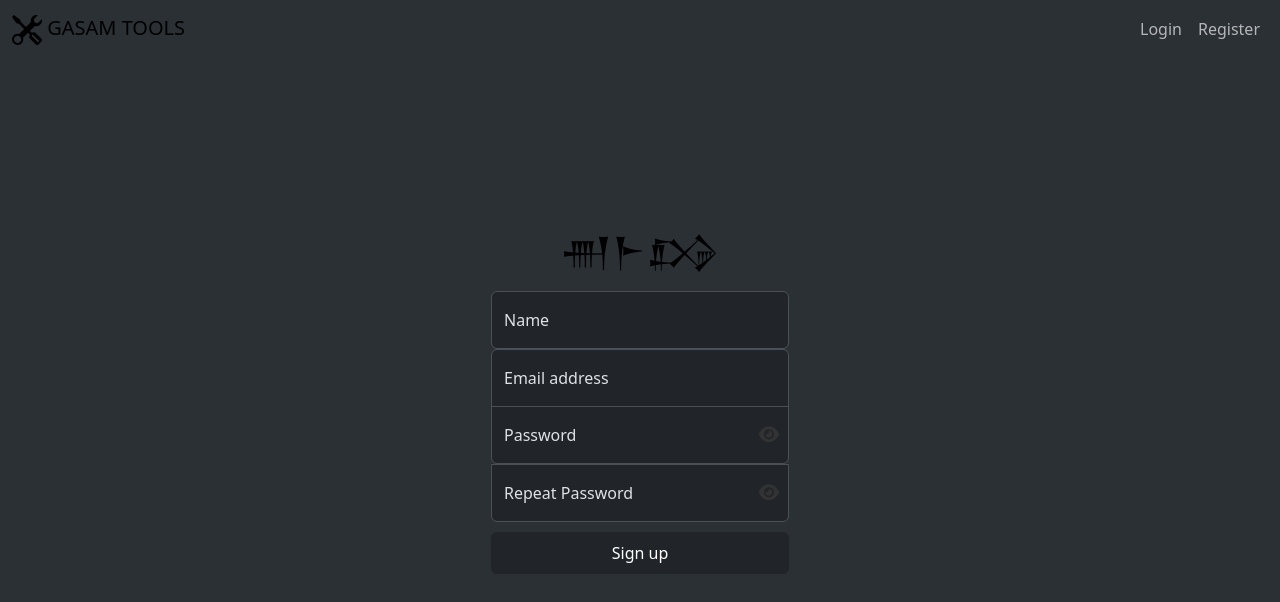
After one commit to gasamtools/gasamTOOLS_website, a Flask app: page /register in a window 1280 px wide. The commit adds this page. Shown: the top 602 px of the page. Run offline with Flask 3, Linux system fonts and the light colour scheme; some libraries are stand-ins or nearby versions.

Commit message:
Create Register Create JS for register/login

```diff
--- a/main.py
+++ b/main.py
@@ -92,14 +92,17 @@ def register():
 
         name = request.form['name']
         email = request.form['email']
+        password = request.form['password']
+        repeat_password = request.form['repeat_password']
 
         user = User.query.filter_by(email=email).first()
         if user:
             flash('This email is already registered. Please login.')
             return redirect(url_for('login'))
-
+        elif password != repeat_password:
+            flash("Passwords do not match")
         else:
-            hashed_password = generate_password_hash(request.form['password'], method='pbkdf2:sha256', salt_length=8)
+            hashed_password = generate_password_hash(password, method='pbkdf2:sha256', salt_length=8)
 
             new_user = User(name=name,
                             email=email,
@@ -110,7 +113,7 @@ def register():
             db.session.commit()
             login_user(new_user)
 
-            return render_template("home.html")
+            return redirect(url_for('home'))
     return render_template("register.html")
 
 
--- a/static/css/styles.css
+++ b/static/css/styles.css
@@ -3,16 +3,34 @@ body {
   height: 100%;
 }
 
-.form-signin {
+.gasam-h1 {
+  text-align: center;
+  color: #000;
+  font-size: 40px;
+}
+
+.gasam-brand {
+  color: #000;
+}
+
+
+.form-signin,
+.form-signup {
   max-width: 330px;
   padding: 1rem;
 }
 
-.form-signin .form-floating:focus-within {
+.form-signin .form-floating:focus-within ,
+.form-signup .form-floating:focus-within {
   z-index: 2;
 }
 
-.form-signin input[type="email"] {
+.password-container {
+  position: relative;
+}
+
+.form-signin input[type="email"] ,
+.form-signup input[type="email"] {
   margin-bottom: -1px;
   border-bottom-right-radius: 0;
   border-bottom-left-radius: 0;
@@ -24,12 +42,25 @@ body {
   border-top-right-radius: 0;
 }
 
-.gasam-h1 {
-  text-align: center;
-  color: #000;
-  font-size: 40px;
+.form-signup input[type="password"] {
+  border-top-left-radius: 0;
+  border-top-right-radius: 0;
 }
 
-.gasam-brand {
-  color: #000;
+.form-signup button[type="submit"] {
+  margin-top: 10px;
 }
+
+
+.toggle-password {
+  position: absolute;
+  top: 50%;
+  right: 10px;
+  transform: translateY(-50%);
+  cursor: pointer;
+  color: #333;
+}
+
+.toggle-password i {
+  font-size: 18px;
+}
--- /dev/null
+++ b/static/js/scripts.js
@@ -0,0 +1,29 @@
+// script.js
+document.addEventListener('DOMContentLoaded', function () {
+  const togglePasswords = document.querySelectorAll('.toggle-password');
+  //const password = document.querySelector('#floatingPassword');
+
+  togglePasswords.forEach(togglePassword => {
+      togglePassword.addEventListener('click', function () {
+        // Assuming you also need to get the related password input field
+        const password = this.previousElementSibling;
+        const type = password.getAttribute('type') === 'password' ? 'text' : 'password';
+        password.setAttribute('type', type);
+        this.querySelector('i').classList.toggle('fa-eye');
+        this.querySelector('i').classList.toggle('fa-eye-slash');
+      });
+    });
+});
+
+
+
+function validatePassword() {
+  const password = document.getElementById("floatingPassword");
+  const confirmPassword = document.getElementById("floatingRepeatPassword");
+
+  if (password.value !== confirmPassword.value) {
+    confirmPassword.setCustomValidity("Passwords do not match");
+  } else {
+    confirmPassword.setCustomValidity("");
+  }
+}
--- a/templates/footer.html
+++ b/templates/footer.html
@@ -1,6 +1,6 @@
 
 
-
+        <script src="{{ url_for('static', filename='js/scripts.js') }}"></script>
         <script src="/docs/5.3/dist/js/bootstrap.bundle.min.js" integrity="sha384-YvpcrYf0tY3lHB60NNkmXc5s9fDVZLESaAA55NDzOxhy9GkcIdslK1eN7N6jIeHz" crossorigin="anonymous"></script>
         <script src="https://cdn.jsdelivr.net/npm/bootstrap@5.3.3/dist/js/bootstrap.bundle.min.js" integrity="sha384-YvpcrYf0tY3lHB60NNkmXc5s9fDVZLESaAA55NDzOxhy9GkcIdslK1eN7N6jIeHz" crossorigin="anonymous"></script>
   </body>
--- a/templates/header.html
+++ b/templates/header.html
@@ -4,6 +4,7 @@
       <meta charset="UTF-8">
       <meta name="viewport" content="width=device-width, initial-scale=1.0">
       <title>GASAM TOOLS</title>
+      <link rel="stylesheet" href="https://cdnjs.cloudflare.com/ajax/libs/font-awesome/6.0.0-beta3/css/all.min.css">
       <link href="https://cdn.jsdelivr.net/npm/bootstrap@5.3.0-alpha2/dist/css/bootstrap.min.css" rel="stylesheet"
         integrity="sha384-aFq/bzH65dt+w6FI2ooMVUpc+21e0SRygnTpmBvdBgSdnuTN7QbdgL+OapgHtvPp" crossorigin="anonymous">
       <link
--- a/templates/login.html
+++ b/templates/login.html
@@ -10,6 +10,9 @@
     </div>
     <div class="form-floating">
       <input type="password" class="form-control" id="floatingPassword" placeholder="Password" name="password">
+      <span class="toggle-password" id="togglePassword">
+        <i class="fa fa-eye"></i>
+      </span>
       <label for="floatingPassword">Password</label>
     </div>
 
--- /dev/null
+++ b/templates/register.html
@@ -0,0 +1,41 @@
+{% include "header.html" %}
+
+<main class="form-signup w-100 m-auto">
+  <form action="{{ url_for('register') }}" method="post">
+    <h1 class="h3 mb-3 fw-normal gasam-h1">𒉣𒈨𒋳</h1>
+    <div class="form-floating">
+      <input type="text" class="form-control" id="floatingName" placeholder="Your name" name="name" required>
+      <label for="floatingInput">Name</label>
+    </div>
+    <div class="form-floating">
+      <input type="email" class="form-control" id="floatingInput" placeholder="name@example.com" name="email" required>
+      <label for="floatingInput">Email address</label>
+    </div>
+    <div class="form-floating password-container">
+      <input type="password" class="form-control" id="floatingPassword" placeholder="Password" name="password" required >
+        <span class="toggle-password" id="togglePassword">
+          <i class="fa fa-eye"></i>
+        </span>
+        <label for="floatingPassword">Password</label>
+    </div>
+    <div class="form-floating">
+      <input type="password" class="form-control" id="floatingRepeatPassword" placeholder="Repeat Password" name="repeat_password" required oninput="validatePassword()">
+        <span class="toggle-password" id="toggleRepeatPassword">
+          <i class="fa fa-eye"></i>
+        </span>
+        <label for="floatingRepeatPassword">Repeat Password</label>
+    </div>
+    <button class="btn btn-primary w-100 py-2 btn-dark" type="submit">Sign up</button>
+  </form>
+  {% with messages = get_flashed_messages() %}
+        {% if messages %}
+            <ul>
+                {% for message in messages %}
+                    <li style="color: #FF0000">{{ message }}</li>
+                {% endfor %}
+            </ul>
+        {% endif %}
+  {% endwith %}
+</main>
+
+{% include "footer.html" %}
```
Also changed, not shown: instance/users.db (added).
